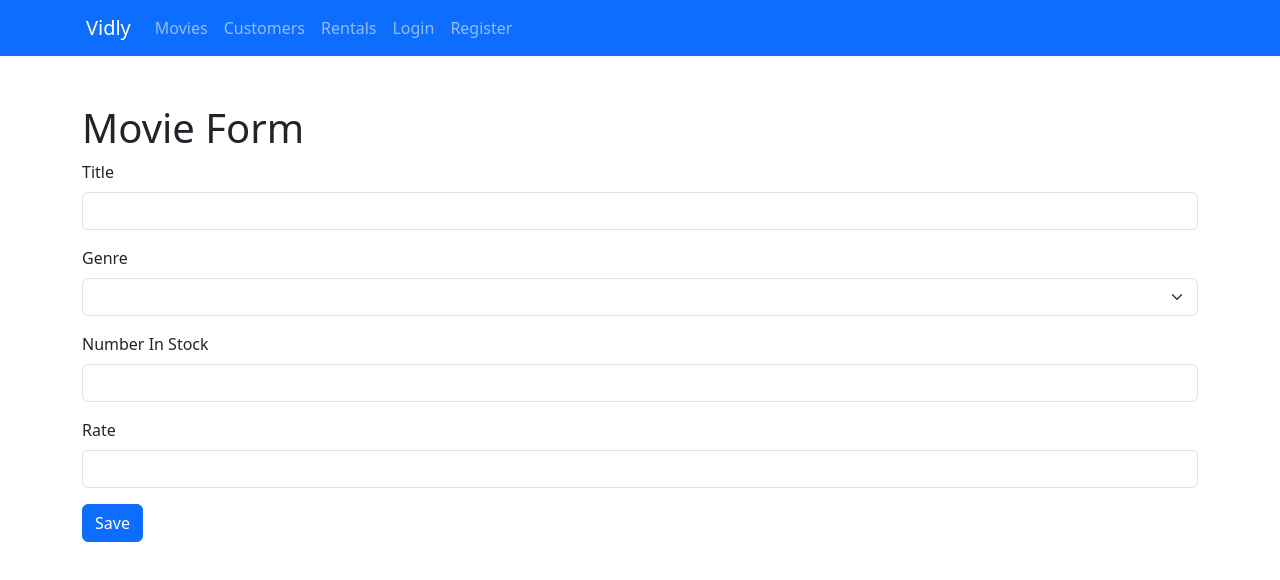
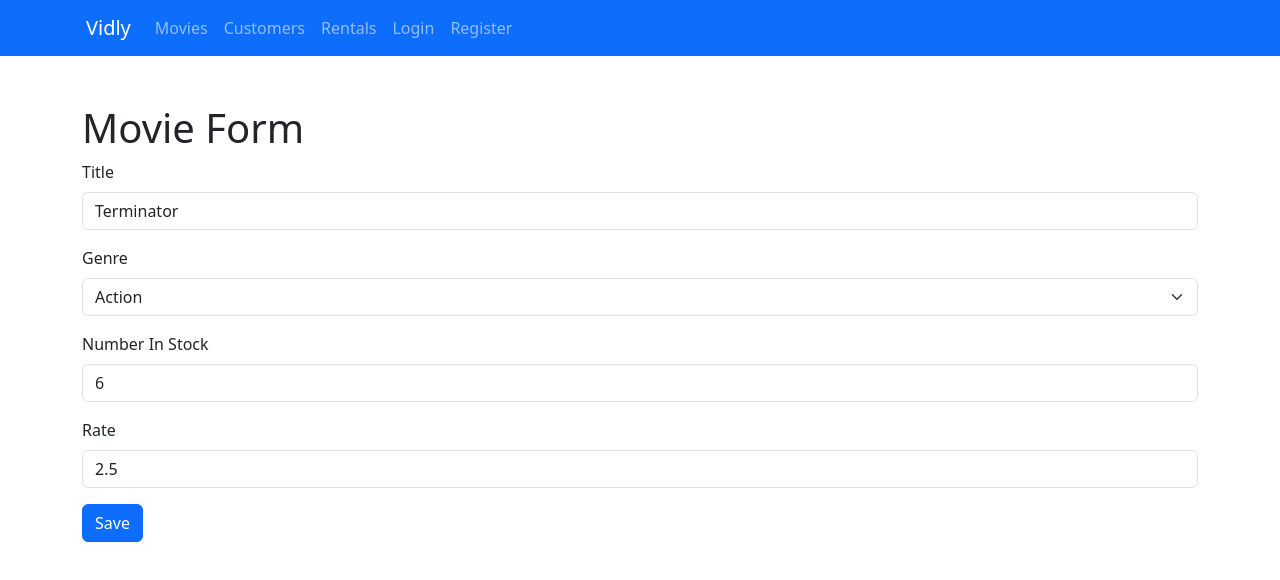
Before and after one commit to Paw565pl/vidly_webapp, a React (Vite) app in the folder frontend/: page /movie/5b21ca3eeb7f6fbccd471815 in a window 1280 px wide. Shown: the top 580 px of the page. Built offline with nearby package versions, Linux system fonts and the light colour scheme.

Commit message:
added default values

```diff
--- a/frontend/src/components/MovieForm.tsx
+++ b/frontend/src/components/MovieForm.tsx
@@ -41,6 +41,7 @@ const MovieForm = () => {
         <Input
           id="title"
           register={register("title")}
+          value={currMovie?.title}
           errorMessage={errors.title && errors.title.message}
         >
           Title
@@ -49,6 +50,7 @@ const MovieForm = () => {
           id="genre"
           options={genres}
           register={register("genre")}
+          defaultValue={currMovie?.genre.name}
           errorMessage={errors.genre && errors.genre.message}
         >
           Genre
@@ -57,6 +59,7 @@ const MovieForm = () => {
           type="number"
           id="numberInStock"
           register={register("numberInStock", { valueAsNumber: true })}
+          value={currMovie?.numberInStock}
           errorMessage={errors.numberInStock && errors.numberInStock.message}
         >
           Number In Stock
@@ -65,6 +68,7 @@ const MovieForm = () => {
           type="number"
           id="rate"
           register={register("rate", { valueAsNumber: true })}
+          value={currMovie?.dailyRentalRate}
           errorMessage={errors.rate && errors.rate.message}
         >
           Rate
--- a/frontend/src/components/common/Input.tsx
+++ b/frontend/src/components/common/Input.tsx
@@ -8,6 +8,7 @@ interface Props {
   children: ReactNode;
   errorMessage?: string;
   type?: HTMLInputTypeAttribute;
+  value?: string | number;
   autofocus?: boolean;
 }
 
@@ -17,12 +18,18 @@ const Input = ({
   children,
   errorMessage,
   type,
+  value,
   autofocus,
 }: Props) => {
   return (
     <Form.Group className="mb-3" controlId={id}>
       <Form.Label>{children}</Form.Label>
-      <Form.Control {...register} type={type || "text"} autoFocus={autofocus} />
+      <Form.Control
+        {...register}
+        type={type || "text"}
+        autoFocus={autofocus}
+        value={value}
+      />
       {errorMessage && (
         <Form.Text className="text-danger">{errorMessage}</Form.Text>
       )}
--- a/frontend/src/components/common/Select.tsx
+++ b/frontend/src/components/common/Select.tsx
@@ -14,6 +14,7 @@ interface Props {
   register: UseFormRegisterReturn;
   children: ReactNode;
   errorMessage?: string;
+  defaultValue?: string | number;
   autofocus?: boolean;
 }
 
@@ -23,12 +24,17 @@ const Select = ({
   register,
   children,
   errorMessage,
+  defaultValue,
   autofocus,
 }: Props) => {
   return (
     <Form.Group className="mb-3" controlId={id}>
       <Form.Label>{children}</Form.Label>
-      <Form.Select {...register} autoFocus={autofocus} defaultValue={""}>
+      <Form.Select
+        {...register}
+        autoFocus={autofocus}
+        defaultValue={defaultValue}
+      >
         <option value={""}></option>
         {options.map((option) => (
           <option key={option._id} value={option.name}>
```
